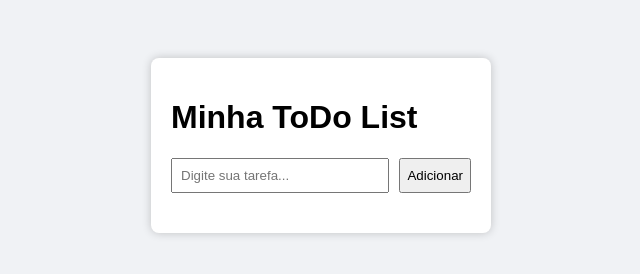
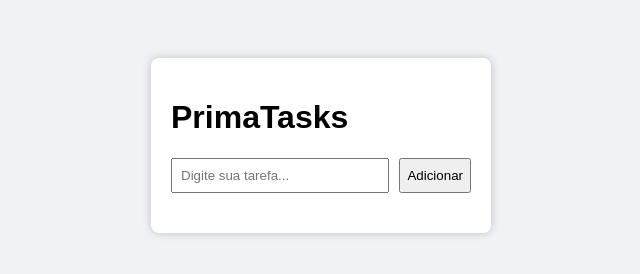
Before and after one commit to Jhessycaborges/PrimaTasks, a website: page index.html in a window 1280 px wide. Shown: the whole page, without its empty margins (319-959 px from the left). Drawn offline with Linux system fonts and the light colour scheme.

Commit message:
Atualização

```diff
--- a/index.html
+++ b/index.html
@@ -6,11 +6,11 @@
 
     <link rel="stylesheet" href="style.css">
 
-    <title>ToDo List - TypeScript</title>
+    <title>PrimaTasks - TypeScript</title>
 </head>
 <body>
     <main>
-        <h1>Minha ToDo List</h1>
+        <h1>PrimaTasks</h1>
         <form id="todo-form">
             <input type="text" id="todo-input" placeholder="Digite sua tarefa..." />
             <button type="submit">Adicionar</button>
```
